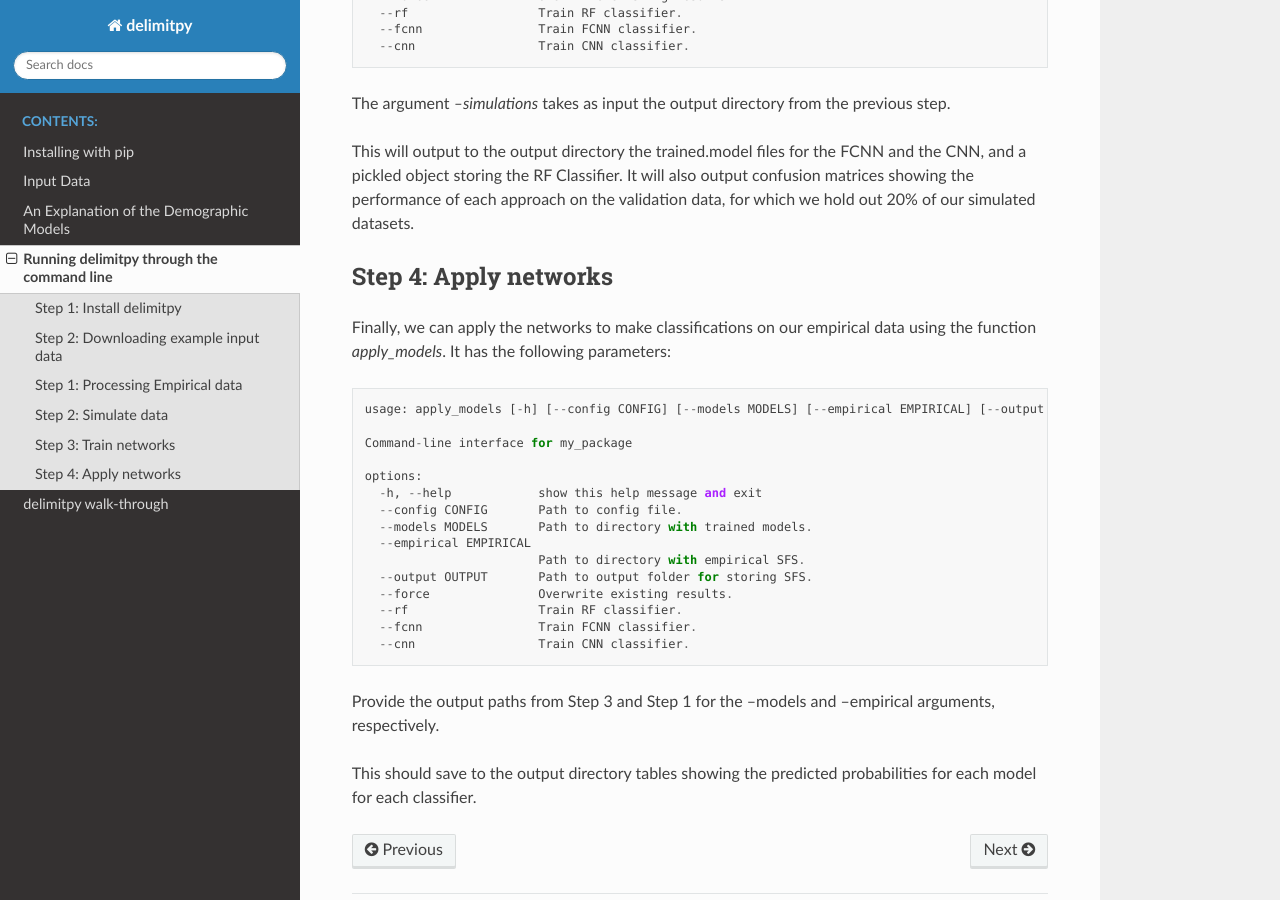
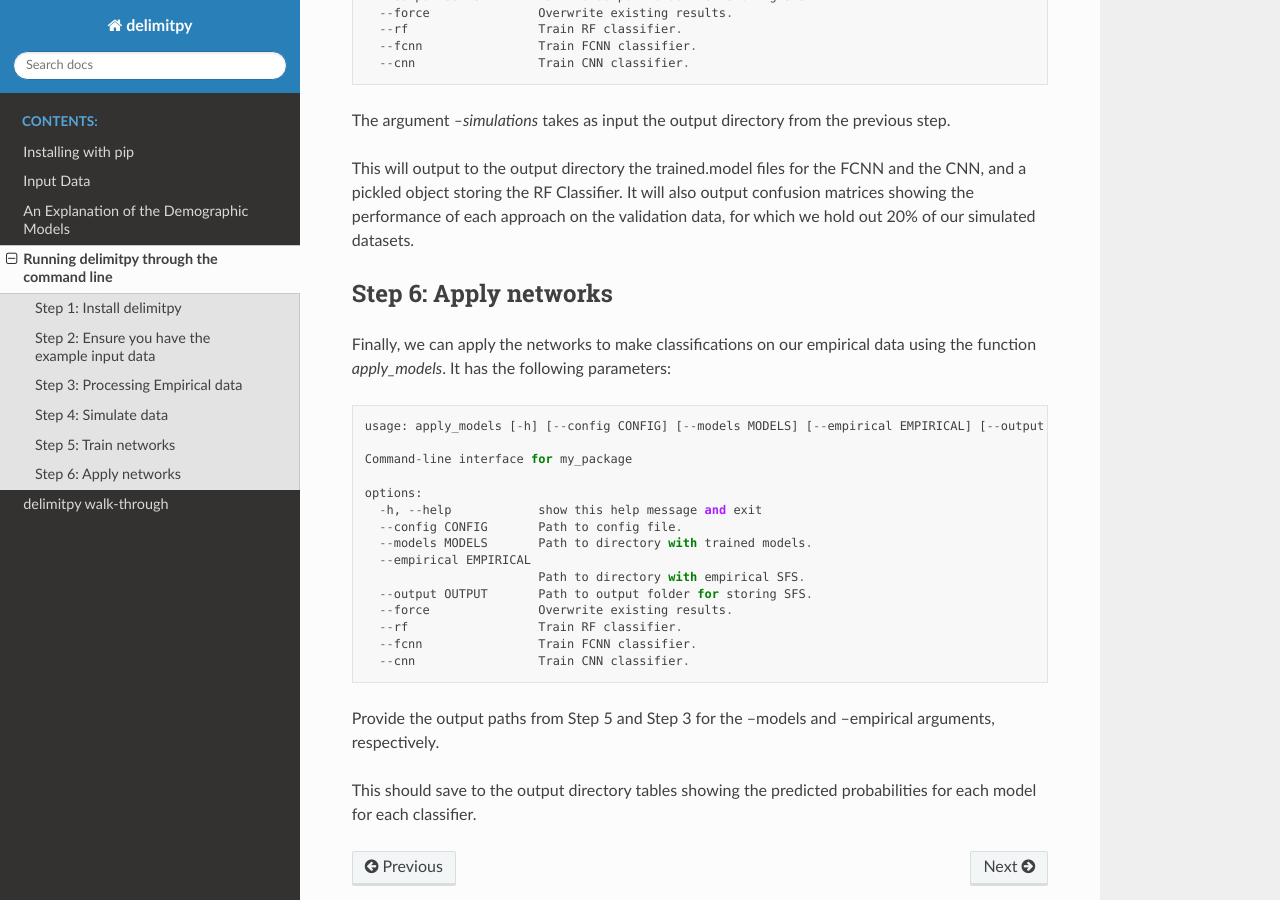
Before and after one commit to SmithLabBio/popai, a Sphinx documentation site: the page built from docs/usage/cli_tutorial.rst, in a window 1280 px wide and 900 px high, scrolled down 2891 px. Built offline with Sphinx 7.4.7 and the Read the Docs theme 2.0.0, drawn with Linux system fonts in a browser that asks for light colours; some of the changed text lies outside the part shown.

Commit message:
Update cli_tutorial.rst

```diff
--- a/docs/usage/cli_tutorial.rst
+++ b/docs/usage/cli_tutorial.rst
@@ -11,9 +11,10 @@ Use pip to install delimitpy::
     git clone https://github.com/SmithLabBio/delimitpy.git
     cd delimitpy/delimitpy
     pip install .
+    cd ../../
 
 ==========================================
-Step 2: Downloading example input data
+Step 2: Ensure you have the example input data
 ==========================================
 
 Example input data is available `here <https://github.com/SmithLabBio/delimitpy/tree/main/tutorial_data>`_.
@@ -21,7 +22,7 @@ Example input data is available `here <https://github.com/SmithLabBio/delimitpy/
 You should have these in the directory you cloned when installing delimitpy, in the subfolder tutorial_data.
 
 ==========================================
-Step 1: Processing Empirical data
+Step 3: Processing Empirical data
 ==========================================
 
 The first step is to process the user's empirical data. This involves reading the data from fasta files, deciding which values to use for down-projection, and building the SFS.
@@ -66,7 +67,7 @@ Notice that this will print to the screen the number of sites used to build the
 This script will also output in the output directory the joint and multidimensional site frequency spectra for each replicate.
 
 ==========================================
-Step 2: Simulate data
+Step 4: Simulate data
 ==========================================
 
 Next, we need to simulate data under the models of interest. We will do so using the command line tool *simulate_data*. It takes the following arugments::
@@ -94,12 +95,12 @@ It is essential to use the same downsampling dictionary here that you used to pr
 
 .. code-block:: python
 
-    simulate_data --config private/config_local.txt --downsampling "{'A':20, 'B':20, 'C':20}" --output private/test_cli/simulated --maxsites 1009 --plot
+    simulate_data --config private/delimitpy/tutorial_data/config.txt --downsampling "{'A':20, 'B':20, 'C':20}" --output private/test_cli/simulated --maxsites 1009 --plot
 
 In the output directory, you should see a pdf showing your models (models.pdf), a pickled object storing the simulated jSFS, and a numpy matrix storing the mSFS.
 
 ==========================================
-Step 3: Train networks
+Step 5: Train networks
 ==========================================
 
 Now, we are ready to train the networks implemented in delimitpy. delimitpy includes three network architectures:
@@ -127,12 +128,12 @@ To train networks, we will use the command-line tool *train_models*. It takes th
 The argument *--simulations* takes as input the output directory from the previous step.
 
 .. code-block:: python
-    train_models --config private/config_local.txt --simulations private/test_cli/simulated --output private/test_cli/trained_models --rf --fcnn --cnn
+    train_models --config delimitpy/tutorial_data/config.txt --simulations private/test_cli/simulated --output private/test_cli/trained_models --rf --fcnn --cnn
 
 This will output to the output directory the trained.model files for the FCNN and the CNN, and a pickled object storing the RF Classifier. It will also output confusion matrices showing the performance of each approach on the validation data, for which we hold out 20% of our simulated datasets.
 
 ==========================================
-Step 4: Apply networks
+Step 6: Apply networks
 ==========================================
 
 Finally, we can apply the networks to make classifications on our empirical data using the function *apply_models*. It has the following parameters::
@@ -153,9 +154,9 @@ Finally, we can apply the networks to make classifications on our empirical data
       --fcnn                Train FCNN classifier.
       --cnn                 Train CNN classifier.
 
-Provide the output paths from Step 3 and Step 1 for the --models and --empirical arguments, respectively.
+Provide the output paths from Step 5 and Step 3 for the --models and --empirical arguments, respectively.
 
 .. code-block:: python
-    apply_models --config private/config_local.txt --models private/test_cli/trained_models  --output private/test_cli/results --empirical private/test_cli/empirical --rf --fcnn --cnn
+    apply_models --config delimitpy/tutorial_data/config.txt --models private/test_cli/trained_models  --output private/test_cli/results --empirical private/test_cli/empirical --rf --fcnn --cnn
 
 This should save to the output directory tables showing the predicted probabilities for each model for each classifier.
```
Also changed, not shown: other parts of docs/usage/cli_tutorial.rst (+2 -2 lines).
